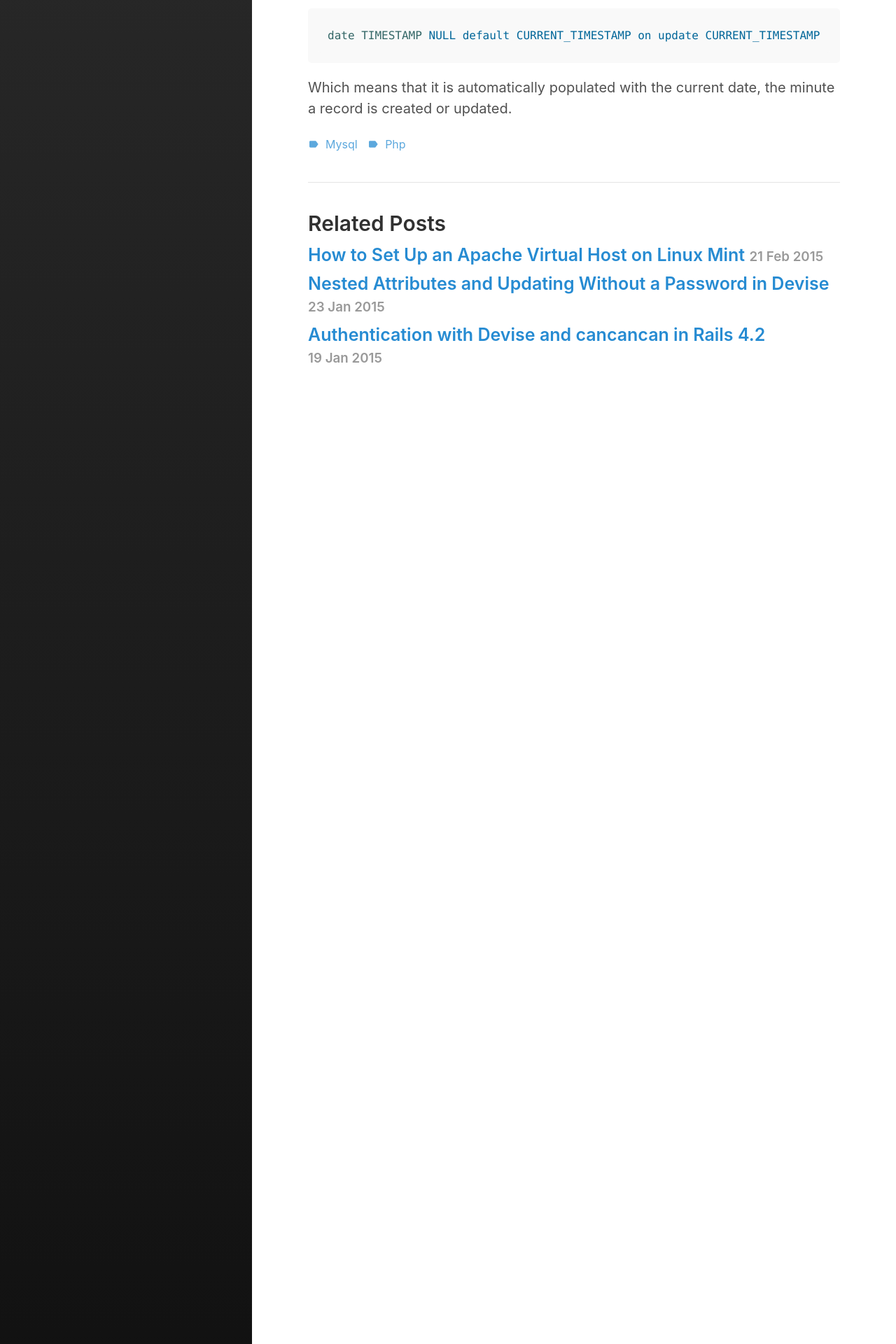
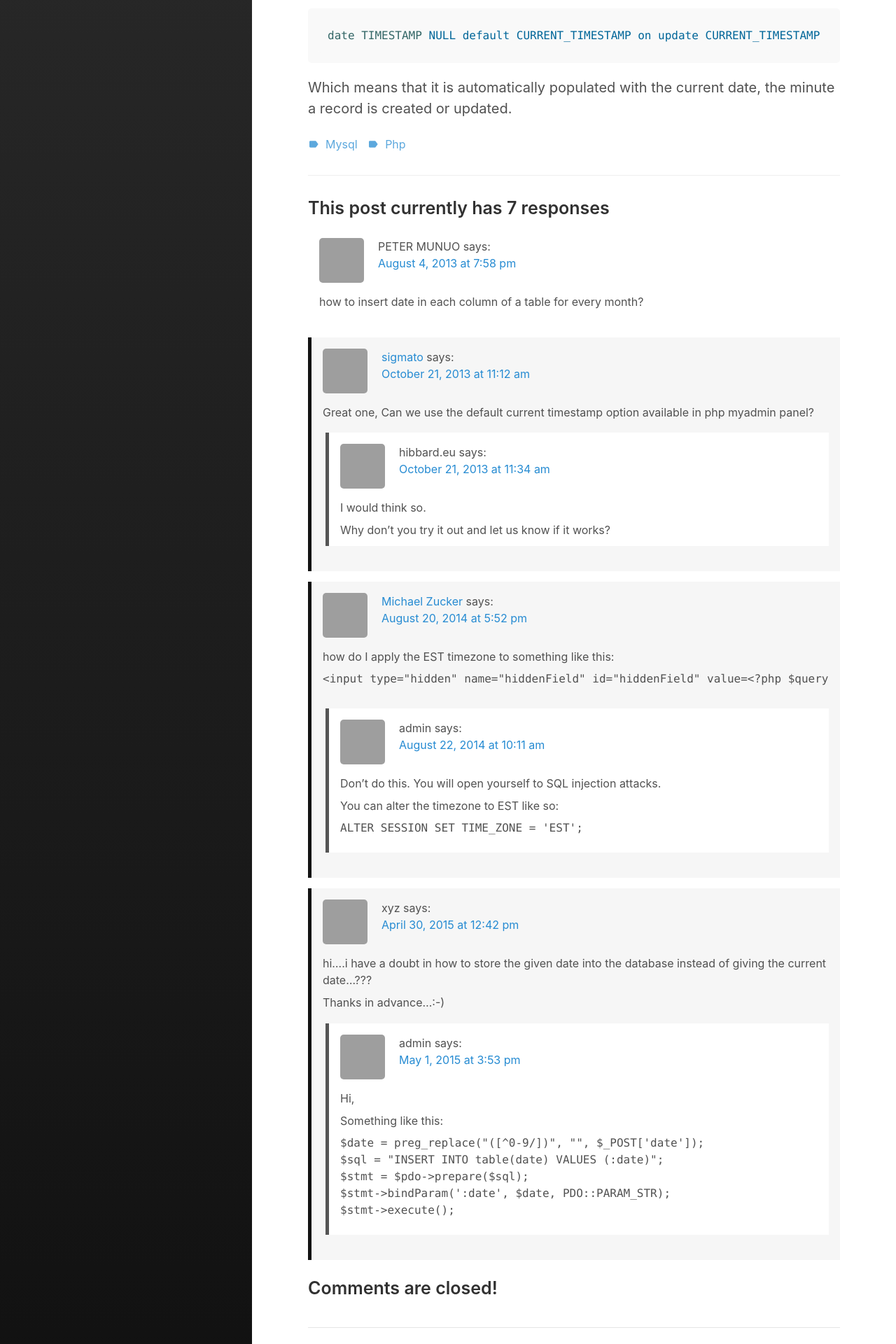
Before and after one commit to jameshibbard/blog, a Jekyll site: the page built from _posts/2012-08-03-how-to-insert-the-current-date-into-a-datetime-field-in-a-mysql-database-using-php.md, in a window 1280 px wide. Shown: the part 1044-2964 px from the top of the page at 70% size. Built offline with Jekyll 4.4.1, drawn with Linux system fonts in a browser that asks for light colours; grey boxes are pictures that could not be loaded.

Commit message:
Old comments page 6

```diff
--- /dev/null
+++ b/_includes/old-comments/how-to-insert-the-current-date-into-a-datetime-field-in-a-mysql-database-using-php.html
@@ -0,0 +1,193 @@
+  <div id="comments">
+    <div id="content-comments">
+      <h3>This post currently has 7 responses</h3>
+
+      <ol class="commentlist">
+        <li class="comment even thread-even depth-1" id="comment-294">
+          <div id="div-comment-294" class="comment-body">
+            <div class="comment-author vcard">
+              <img alt="" src=
+              "https://secure.gravatar.com/avatar/08c64228e899e9e866cb2614e181600c?s=64&amp;d=monsterid&amp;r=g"
+              srcset=
+              "https://secure.gravatar.com/avatar/08c64228e899e9e866cb2614e181600c?s=128&amp;d=monsterid&amp;r=g 2x"
+              class="avatar avatar-64 photo" height="64" width="64" /> <cite class=
+              "fn">PETER MUNUO</cite> <span class="says">says:</span>
+            </div>
+
+            <div class="comment-meta commentmetadata">
+              <a href=
+              "https://hibbard.eu/how-to-insert-the-current-date-into-a-datetime-field-in-a-mysql-database-using-php/#comment-294">
+              August 4, 2013 at 7:58 pm</a>
+            </div>
+
+            <p>how to insert date in each column of a table for every month?</p>
+          </div>
+        </li>
+
+        <li class="comment odd alt thread-odd thread-alt depth-1 parent" id=
+        "comment-447">
+          <div id="div-comment-447" class="comment-body">
+            <div class="comment-author vcard">
+              <img alt="" src=
+              "https://secure.gravatar.com/avatar/ab0f61ce7151a406cc463a03c1612269?s=64&amp;d=monsterid&amp;r=g"
+              srcset=
+              "https://secure.gravatar.com/avatar/ab0f61ce7151a406cc463a03c1612269?s=128&amp;d=monsterid&amp;r=g 2x"
+              class="avatar avatar-64 photo" height="64" width="64" /> <cite class=
+              "fn"><a href="http://www.sigmato.com" rel="external nofollow" class=
+              "url">sigmato</a></cite> <span class="says">says:</span>
+            </div>
+
+            <div class="comment-meta commentmetadata">
+              <a href=
+              "https://hibbard.eu/how-to-insert-the-current-date-into-a-datetime-field-in-a-mysql-database-using-php/#comment-447">
+              October 21, 2013 at 11:12 am</a>
+            </div>
+
+            <p>Great one, Can we use the default current timestamp option available in
+            php myadmin panel?</p>
+          </div>
+
+          <ul class="children">
+            <li class="comment byuser comment-author-admin bypostauthor even depth-2" id=
+            "comment-448">
+              <div id="div-comment-448" class="comment-body">
+                <div class="comment-author vcard">
+                  <img alt="" src=
+                  "https://secure.gravatar.com/avatar/e00b4db03ebd33a0153b629abbd1ad30?s=64&amp;d=monsterid&amp;r=g"
+                  srcset=
+                  "https://secure.gravatar.com/avatar/e00b4db03ebd33a0153b629abbd1ad30?s=128&amp;d=monsterid&amp;r=g 2x"
+                  class="avatar avatar-64 photo" height="64" width="64" /> <cite class=
+                  "fn">hibbard.eu</cite> <span class="says">says:</span>
+                </div>
+
+                <div class="comment-meta commentmetadata">
+                  <a href=
+                  "https://hibbard.eu/how-to-insert-the-current-date-into-a-datetime-field-in-a-mysql-database-using-php/#comment-448">
+                  October 21, 2013 at 11:34 am</a>
+                </div>
+
+                <p>I would think so.</p>
+
+                <p>Why don&rsquo;t you try it out and let us know if it works?</p>
+              </div>
+            </li>
+          </ul>
+        </li>
+
+        <li class="comment odd alt thread-even depth-1 parent" id="comment-881">
+          <div id="div-comment-881" class="comment-body">
+            <div class="comment-author vcard">
+              <img alt="" src=
+              "https://secure.gravatar.com/avatar/74c2da8b2310c2feeb3268a24e29e934?s=64&amp;d=monsterid&amp;r=g"
+              srcset=
+              "https://secure.gravatar.com/avatar/74c2da8b2310c2feeb3268a24e29e934?s=128&amp;d=monsterid&amp;r=g 2x"
+              class="avatar avatar-64 photo" height="64" width="64" /> <cite class=
+              "fn"><a href="http://mtfdforms.org" rel="external nofollow" class=
+              "url">Michael Zucker</a></cite> <span class="says">says:</span>
+            </div>
+
+            <div class="comment-meta commentmetadata">
+              <a href=
+              "https://hibbard.eu/how-to-insert-the-current-date-into-a-datetime-field-in-a-mysql-database-using-php/#comment-881">
+              August 20, 2014 at 5:52 pm</a>
+            </div>
+
+            <p>how do I apply the EST timezone to something like this:</p>
+            <pre>
+&lt;input type="hidden" name="hiddenField" id="hiddenField" value=&lt;?php $query = "UPDATE ApparatusTrouble SET _submitted_ = CURRENT_TIMESTAMP ";
+</pre>
+          </div>
+
+          <ul class="children">
+            <li class="comment byuser comment-author-admin bypostauthor even depth-2" id=
+            "comment-885">
+              <div id="div-comment-885" class="comment-body">
+                <div class="comment-author vcard">
+                  <img alt="" src=
+                  "https://secure.gravatar.com/avatar/e00b4db03ebd33a0153b629abbd1ad30?s=64&amp;d=monsterid&amp;r=g"
+                  srcset=
+                  "https://secure.gravatar.com/avatar/e00b4db03ebd33a0153b629abbd1ad30?s=128&amp;d=monsterid&amp;r=g 2x"
+                  class="avatar avatar-64 photo" height="64" width="64" /> <cite class=
+                  "fn">admin</cite> <span class="says">says:</span>
+                </div>
+
+                <div class="comment-meta commentmetadata">
+                  <a href=
+                  "https://hibbard.eu/how-to-insert-the-current-date-into-a-datetime-field-in-a-mysql-database-using-php/#comment-885">
+                  August 22, 2014 at 10:11 am</a>
+                </div>
+
+                <p>Don&rsquo;t do this. You will open yourself to SQL injection
+                attacks.</p>
+
+                <p>You can alter the timezone to EST like so:</p>
+                <pre>
+ALTER SESSION SET TIME_ZONE = 'EST';
+</pre>
+              </div>
+            </li>
+          </ul>
+        </li>
+
+        <li class="comment odd alt thread-odd thread-alt depth-1 parent" id=
+        "comment-1137">
+          <div id="div-comment-1137" class="comment-body">
+            <div class="comment-author vcard">
+              <img alt="" src=
+              "https://secure.gravatar.com/avatar/8b59dee7e59ad63ca309edd9effc2618?s=64&amp;d=monsterid&amp;r=g"
+              srcset=
+              "https://secure.gravatar.com/avatar/8b59dee7e59ad63ca309edd9effc2618?s=128&amp;d=monsterid&amp;r=g 2x"
+              class="avatar avatar-64 photo" height="64" width="64" /> <cite class=
+              "fn">xyz</cite> <span class="says">says:</span>
+            </div>
+
+            <div class="comment-meta commentmetadata">
+              <a href=
+              "https://hibbard.eu/how-to-insert-the-current-date-into-a-datetime-field-in-a-mysql-database-using-php/#comment-1137">
+              April 30, 2015 at 12:42 pm</a>
+            </div>
+
+            <p>hi&hellip;.i have a doubt in how to store the given date into the database
+            instead of giving the current date&hellip;???</p>
+
+            <p>Thanks in advance&hellip;:-)</p>
+          </div>
+
+          <ul class="children">
+            <li class="comment byuser comment-author-admin bypostauthor even depth-2" id=
+            "comment-1138">
+              <div id="div-comment-1138" class="comment-body">
+                <div class="comment-author vcard">
+                  <img alt="" src=
+                  "https://secure.gravatar.com/avatar/e00b4db03ebd33a0153b629abbd1ad30?s=64&amp;d=monsterid&amp;r=g"
+                  srcset=
+                  "https://secure.gravatar.com/avatar/e00b4db03ebd33a0153b629abbd1ad30?s=128&amp;d=monsterid&amp;r=g 2x"
+                  class="avatar avatar-64 photo" height="64" width="64" /> <cite class=
+                  "fn">admin</cite> <span class="says">says:</span>
+                </div>
+
+                <div class="comment-meta commentmetadata">
+                  <a href=
+                  "https://hibbard.eu/how-to-insert-the-current-date-into-a-datetime-field-in-a-mysql-database-using-php/#comment-1138">
+                  May 1, 2015 at 3:53 pm</a>
+                </div>
+
+                <p>Hi,</p>
+
+                <p>Something like this:</p>
+                <pre>
+$date = preg_replace("([^0-9/])", "", $_POST['date']);
+$sql = "INSERT INTO table(date) VALUES (:date)";
+$stmt = $pdo-&gt;prepare($sql);
+$stmt-&gt;bindParam(':date', $date, PDO::PARAM_STR);
+$stmt-&gt;execute();
+</pre>
+              </div>
+            </li>
+          </ul>
+        </li>
+      </ol>
+    </div>
+
+    <h3 class="nocomments">Comments are closed!</h3>
+</div>
--- a/_posts/2012-08-03-how-to-insert-the-current-date-into-a-datetime-field-in-a-mysql-database-using-php.md
+++ b/_posts/2012-08-03-how-to-insert-the-current-date-into-a-datetime-field-in-a-mysql-database-using-php.md
@@ -6,6 +6,7 @@ excerpt: <p>This quick tip explains how to insert the current date into a table
 tags:
   - mysql
   - php
+old-comments: how-to-insert-the-current-date-into-a-datetime-field-in-a-mysql-database-using-php.html
 ---
 
 This is a simple but effective tip that I picked up this week.
--- a/_sass/hydeout/_old-comments.scss
+++ b/_sass/hydeout/_old-comments.scss
@@ -1,30 +1,5 @@
-#comments {
-  cite {
-    font-style: normal;
-  }
-
-  li.comment img {
-    position:relative;
-    float:left;
-    margin: 0 20px 15px 0;
-  }
-
-  .comment-body {
-    font-size: .8rem;
-
-    p {
-      clear: both;
-    }
-  }
-
-  .commentlist {
-    margin-bottom: 0.5rem;
-  }
-}
-
-/* http://css-tricks.com/snippets/wordpress/base-threaded-comments-styling/ */
-ol.commentlist p{ margin-bottom:8px; }
-ol.commentlist{ margin:0; padding:0; text-indent:0; float:left; width:100%; list-style: none;}
+ol.commentlist{ margin:0 0 0.5rem 0; padding:0; text-indent:0; float:left; font-size: .8rem; width:100%; list-style: none; }
+ol.commentlist p{ margin-bottom:8px; clear: both; }
 ol.commentlist li{}
 ol.commentlist li.alt{}
 ol.commentlist li.bypostauthor{}
@@ -33,26 +8,27 @@ ol.commentlist li.comment-author-admin{}
 ol.commentlist li.comment{ margin-bottom:15px; padding:1em; }
 ol.commentlist li.comment div.comment-author{}
 ol.commentlist li.comment div.vcard{}
-ol.commentlist li.comment div.vcard cite.fn{}
+ol.commentlist li.comment div.vcard cite.fn{ font-style: normal; }
 ol.commentlist li.comment div.vcard cite.fn a.url{}
+ol.commentlist li.comment div.vcard img{ position:relative; float:left; margin: 0 20px 15px 0; }
 ol.commentlist li.comment div.vcard img.avatar{}
 ol.commentlist li.comment div.vcard img.avatar-32{}
 ol.commentlist li.comment div.vcard img.photo{}
 ol.commentlist li.comment div.vcard span.says{}
 ol.commentlist li.comment div.commentmetadata{}
 ol.commentlist li.comment .comment-meta, ol.commentlist li.comment ul.children .comment-meta {}
-ol.commentlist li.comment div.comment-meta a{/* color:#ccc; */}
+ol.commentlist li.comment div.comment-meta a{}
 ol.commentlist li.comment ul{  }
 ol.commentlist li.comment div.reply{}
 ol.commentlist li.comment div.reply a{}
-ol.commentlist li.comment ul.children{}
+ol.commentlist li.comment ul.children{padding: 0.6em 0 0 0;}
 ol.commentlist li.comment ul.children li{list-style:none}
 ol.commentlist li.comment ul.children li.alt{}
 ol.commentlist li.comment ul.children li.bypostauthor{}
 ol.commentlist li.comment ul.children li.byuser{}
 ol.commentlist li.comment ul.children li.comment{}
 ol.commentlist li.comment ul.children li.comment-author-admin{}
-ol.commentlist li.comment ul.children li.depth-2{ border-left:5px solid #555; margin:0 0 .25em .25em; }
+ol.commentlist li.comment ul.children li.depth-2{ border-left:5px solid #555; margin:0 0 .25em .25em; padding-bottom: 0.2em; }
 ol.commentlist li.comment ul.children li.depth-3{ border-left:5px solid #999; margin:0 0 .25em .25em; }
 ol.commentlist li.comment ul.children li.depth-4{ border-left:5px solid #bbb; margin:0 0 .25em .25em; }
 ol.commentlist li.comment ul.children li.depth-5{}
@@ -63,3 +39,48 @@ ol.commentlist li.parent{ border-left:5px solid #111; }
 ol.commentlist li.thread-alt{ }
 ol.commentlist li.thread-even{}
 ol.commentlist li.thread-odd{}
+
+// http://css-tricks.com/snippets/wordpress/base-threaded-comments-styling/
+
+/*
+ol.commentlist { list-style:none; margin:0 0 1em; padding:0; text-indent:0; }
+ol.commentlist li { }
+ol.commentlist li.alt { }
+ol.commentlist li.bypostauthor {}
+ol.commentlist li.byuser {}
+ol.commentlist li.comment-author-admin {}
+ol.commentlist li.comment { border-bottom:1px dotted #666; padding:1em; }
+ol.commentlist li.comment div.comment-author {}
+ol.commentlist li.comment div.vcard { font:normal 16px georgia,times,serif; }
+ol.commentlist li.comment div.vcard cite.fn { font-style:normal; }
+ol.commentlist li.comment div.vcard cite.fn a.url {}
+ol.commentlist li.comment div.vcard img.avatar { border:5px solid #ccc; float:right; margin:0 0 1em 1em; }
+ol.commentlist li.comment div.vcard img.avatar-32 {}
+ol.commentlist li.comment div.vcard img.photo {}
+ol.commentlist li.comment div.vcard span.says {}
+ol.commentlist li.comment div.commentmetadata {}
+ol.commentlist li.comment div.comment-meta { font-size:9px; }
+ol.commentlist li.comment div.comment-meta a { color:#ccc; }
+ol.commentlist li.comment p { font-size:11px; margin:0 0 1em; }
+ol.commentlist li.comment ul { font-size:11px; list-style:square; margin:0 0 1em 2em; }
+ol.commentlist li.comment div.reply { font-size:11px; }
+ol.commentlist li.comment div.reply a { font-weight:bold; }
+ol.commentlist li.comment ul.children { list-style:none; margin:1em 0 0; text-indent:0; }
+ol.commentlist li.comment ul.children li {}
+ol.commentlist li.comment ul.children li.alt {}
+ol.commentlist li.comment ul.children li.bypostauthor {}
+ol.commentlist li.comment ul.children li.byuser {}
+ol.commentlist li.comment ul.children li.comment {}
+ol.commentlist li.comment ul.children li.comment-author-admin {}
+ol.commentlist li.comment ul.children li.depth-2 { border-left:5px solid #555; margin:0 0 .25em .25em; }
+ol.commentlist li.comment ul.children li.depth-3 { border-left:5px solid #999; margin:0 0 .25em .25em; }
+ol.commentlist li.comment ul.children li.depth-4 { border-left:5px solid #bbb; margin:0 0 .25em .25em; }
+ol.commentlist li.comment ul.children li.depth-5 {}
+ol.commentlist li.comment ul.children li.odd {}
+ol.commentlist li.even { background:#fff; }
+ol.commentlist li.odd { background:#f6f6f6; }
+ol.commentlist li.parent { border-left:5px solid #111; }
+ol.commentlist li.thread-alt { }
+ol.commentlist li.thread-even {}
+ol.commentlist li.thread-odd {}
+*/
```
Also changed, not shown: _includes/old-comments/making-a-very-simple-wordpress-theme-for-a-static-site.html (added, +36 -0 lines), _includes/old-comments/simple-form-validation-in-php.html (added, +208 -0 lines), _posts/2012-07-09-making-a-very-simple-wordpress-theme-for-a-static-site.md (+1 -0 lines), _posts/2012-07-25-simple-form-validation-in-php.md (+1 -0 lines).
